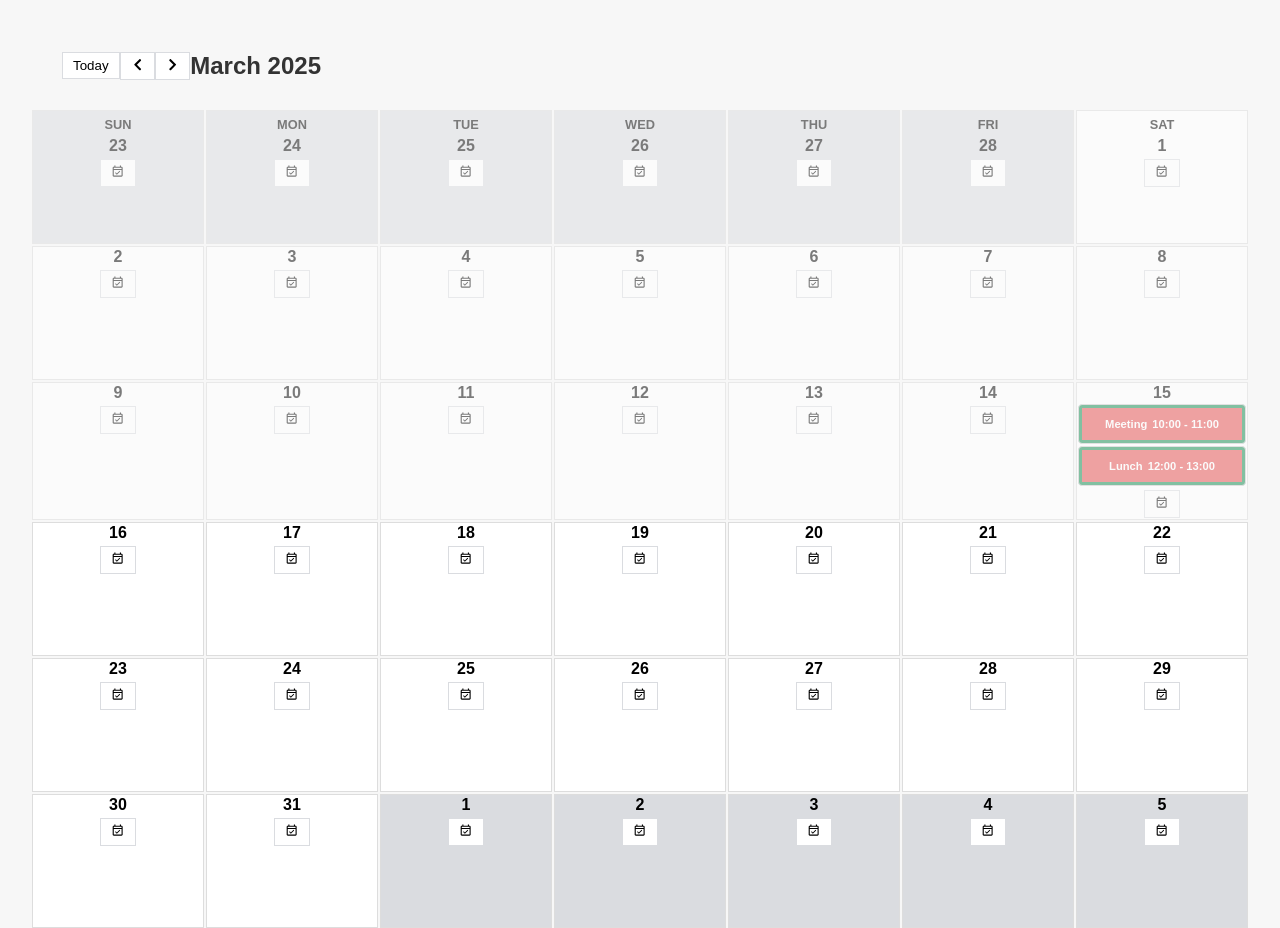
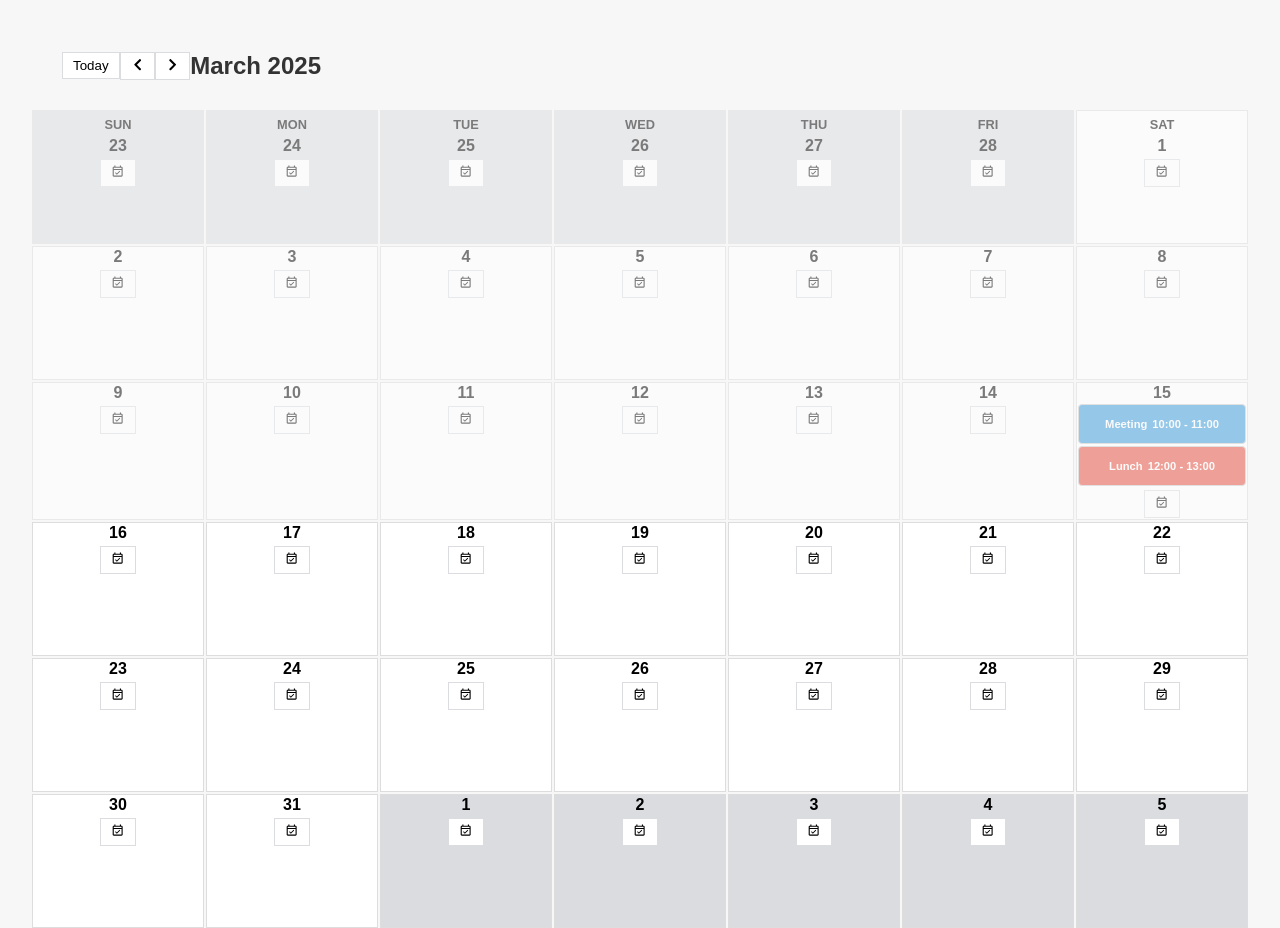
Before and after one commit to SantiagoYanezFerreiro/google-calendar-clone, a React (Vite) app: page / in a window 1280 px wide. Built offline with nearby package versions, Linux system fonts and the light colour scheme.

Commit message:
fixed colors not updating for events

```diff
--- a/src/components/Event.tsx
+++ b/src/components/Event.tsx
@@ -19,6 +19,7 @@ const Event: React.FC<EventProps> = ({ event, onClick }) => {
   return (
     <div
       className={eventClass}
+      style={{ backgroundColor: event.color }}
       role="button"
       tabIndex={0}
       onClick={(e) => {
--- a/src/components/EventModal.tsx
+++ b/src/components/EventModal.tsx
@@ -111,7 +111,11 @@ const EventModal: React.FC<EventModalProps> = ({
       }
     }
     if (!valid) return;
-    onSave(eventData);
+
+    onSave({
+      ...eventData,
+      color: eventData.color || "hsl(200, 80%, 50%)", // Default to blue if no color is selected
+    });
   };
 
   const handleDelete = () => {
--- a/src/styles.css
+++ b/src/styles.css
@@ -211,7 +211,6 @@ button.delete:hover {
 }
 
 .event-name-time {
-  background-color: hsl(0, 75%, 60%); /* Red Event */
   padding: 10px;
   color: white;
   font-weight: bold;
```
